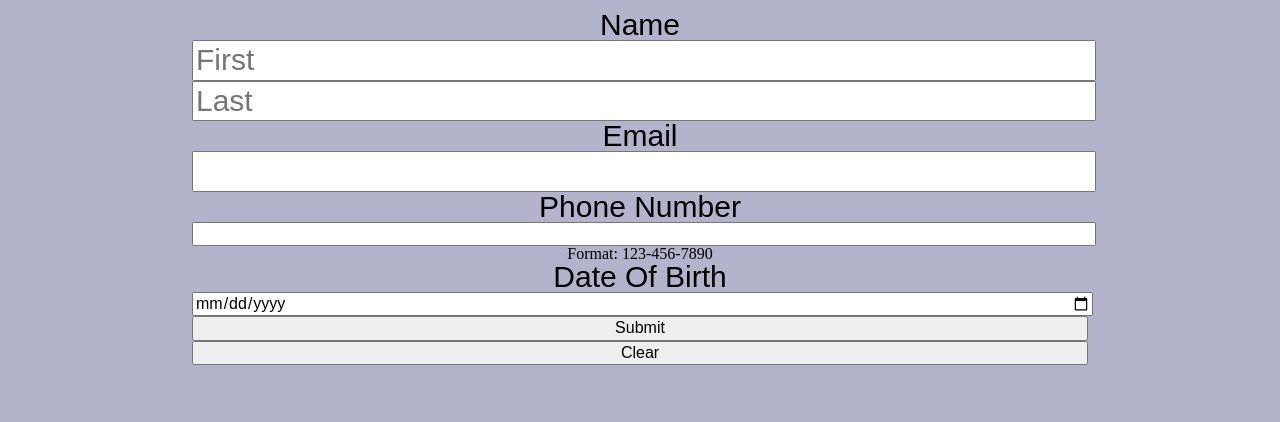
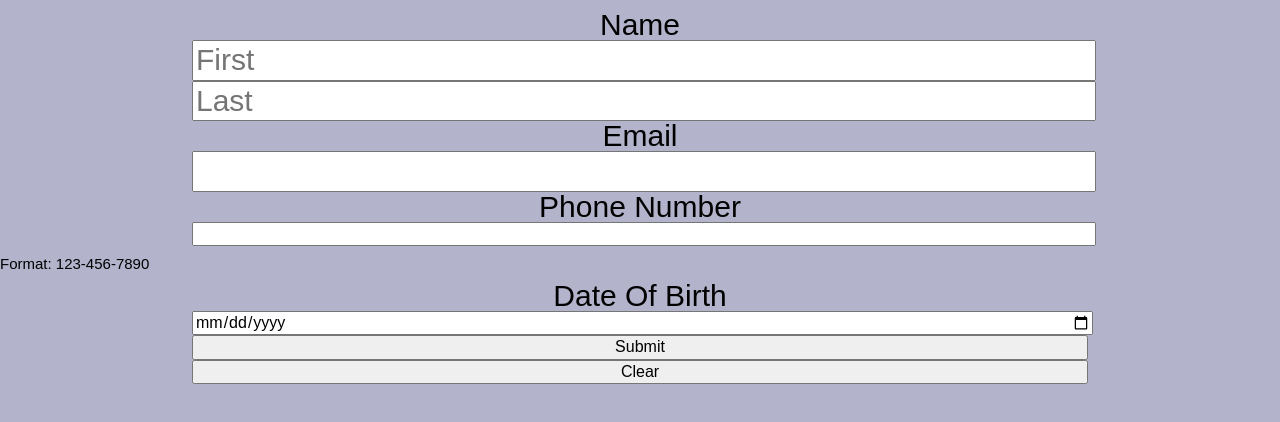
Before and after one commit to Fmutnansky/ITMD362-Lab2, a plain HTML site: page index.html in a window 1280 px wide. Drawn offline with Linux system fonts and the light colour scheme.

Commit message:
fixing errors

```diff
--- a/index.html
+++ b/index.html
@@ -19,9 +19,11 @@
 
       <label>Phone Number</label>
       <input type="tel" id="phone" name="phone" pattern="[0-9]{3}-[0-9]{3}-[0-9]{4}">
-
+    </div>
+    <div id="info">
       <info>Format: 123-456-7890</info>
-
+    </div>
+    <div id="container">
       <label for="birthday">Date Of Birth</label>
       <input type="date" id="birthday" name="birthday">
       <div id="submit"> </div>
```
